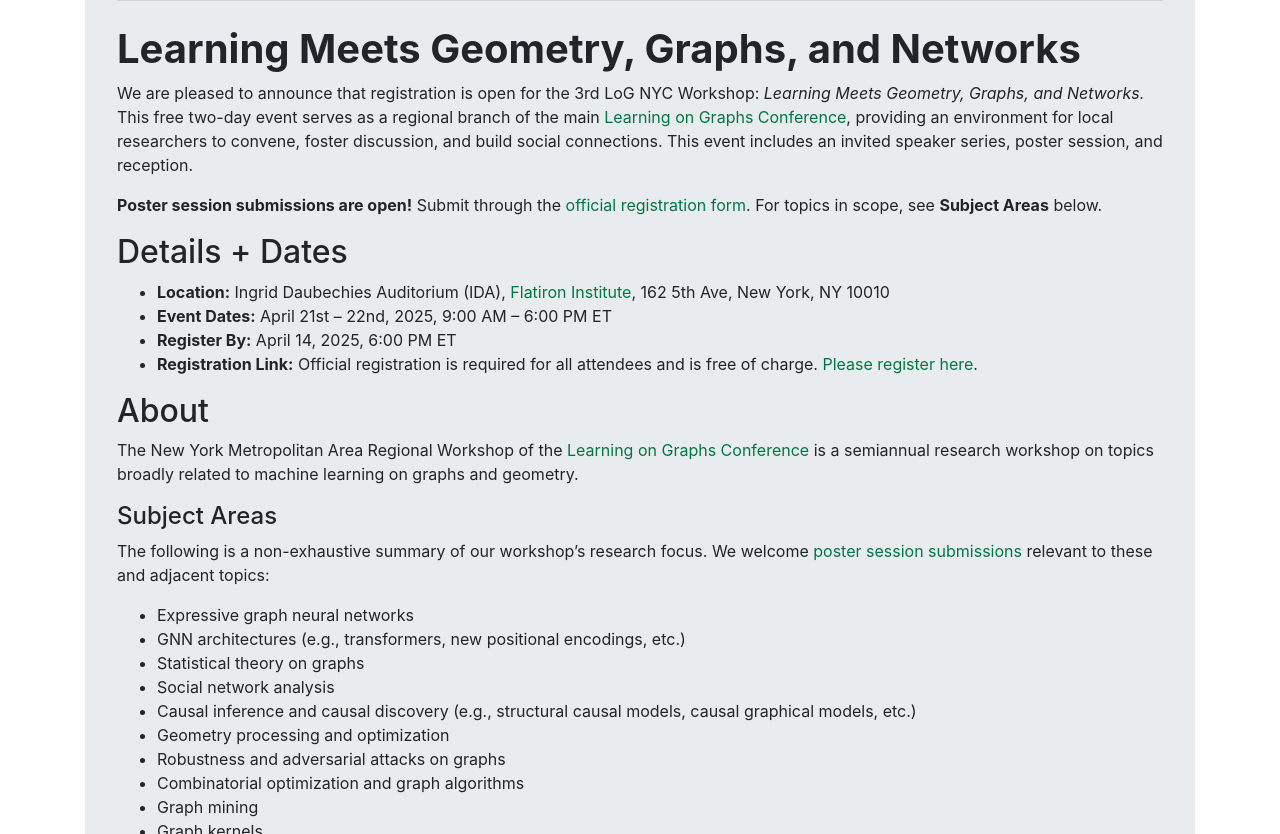
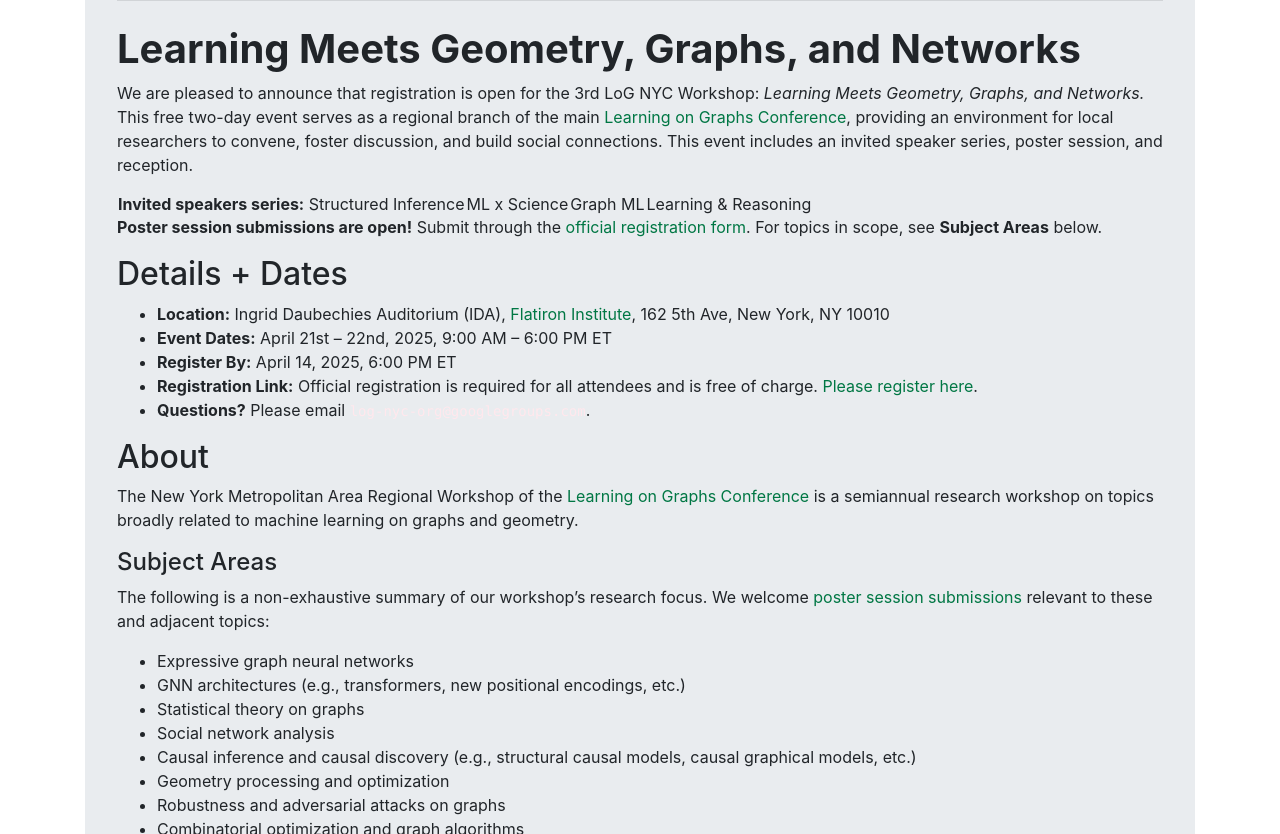
Before and after one commit to log-nyc/log-nyc.github.io, a Jekyll site: the page built from index.md, in a window 1280 px wide and 900 px high, scrolled down 682 px, cut to the strip 66-900 px from the top of the window. Built offline with Jekyll 4.4.1, drawn with Linux system fonts in a browser that asks for light colours; our own code applies the rules of GitHub Pages for plain Markdown files.

Commit message:
add email

```diff
--- a/index.md
+++ b/index.md
@@ -2,6 +2,8 @@
 # **Learning Meets Geometry, Graphs, and Networks**
 
 We are pleased to announce that registration is open for the 3rd LoG NYC Workshop: *Learning Meets Geometry, Graphs, and Networks.* This free two-day event serves as a regional branch of the main [Learning on Graphs Conference](https://logconference.org/), providing an environment for local researchers to convene, foster discussion, and build social connections. This event includes an invited speaker series, poster session, and reception.
+
+**Invited speakers series:** Structured Inference | ML x Science | Graph ML | Learning & Reasoning
 
 **Poster session submissions are open!** Submit through the [official registration form](https://events.simonsfoundation.org/event/90116c4e-d87a-4943-8bb8-b3b92d0ff398/regProcessStep1:9d11078f-3ba9-4a4e-be59-4d82b9e7a8ca?RefId=Registration). For topics in scope, see **Subject Areas** below.
 
@@ -12,7 +14,7 @@
 - **Event Dates:** April 21st – 22nd, 2025, 9:00 AM – 6:00 PM ET
 - **Register By:** April 14, 2025, 6:00 PM ET
 - **Registration Link:** Official registration is required for all attendees and is free of charge. [Please register here](https://events.simonsfoundation.org/event/90116c4e-d87a-4943-8bb8-b3b92d0ff398/regProcessStep1:9d11078f-3ba9-4a4e-be59-4d82b9e7a8ca?RefId=Registration).
-
+- **Questions?** Please email `log-nyc-org@googlegroups.com`.
 
 ## About
 
```
Also changed, not shown: 1 other file.
